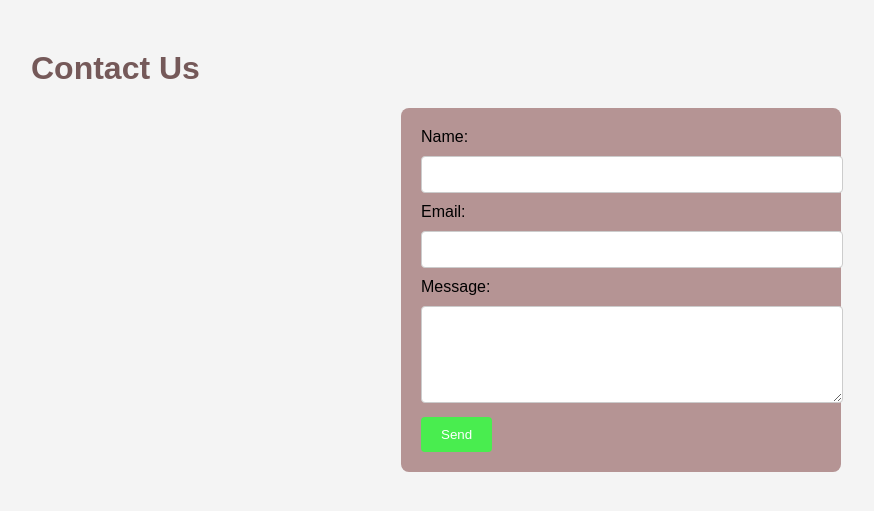
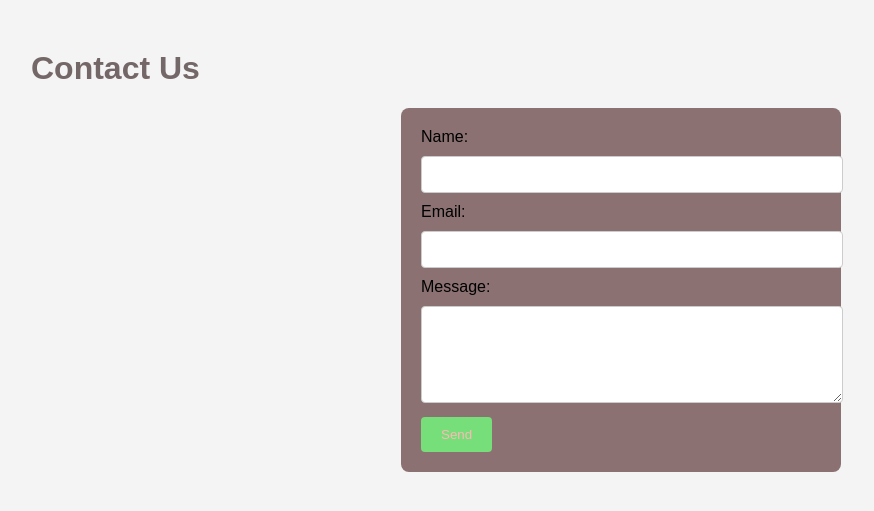
Before and after one commit to vishal368/Project-1-add-contact-, a Flask app: page / in a window 1280 px wide. Shown: the top 511 px of the page, without its empty margins (19-893 px from the left). Run offline with Flask 3, Linux system fonts and the light colour scheme.

Commit message:
lovy changes

```diff
--- a/templates/index.html
+++ b/templates/index.html
@@ -8,16 +8,16 @@
         font-family: Arial, sans-serif; margin: 50px; background-color: #f4f4f4;
     }
     h1 {
-        color: #755959;
+        color: #746767;
     }
     form {
-        background: #b59494; padding: 20px; border-radius: 8px; max-width: 400px; margin: auto;
+        background: #8b7171; padding: 20px; border-radius: 8px; max-width: 400px; margin: auto;
     }
     input[type=text], input[type=email], textarea {
         width: 100%; padding: 10px; margin: 10px 0; border: 1px solid #ccc; border-radius: 4px;
     }
     button {
-        background-color: #49ed4f; color: white; padding: 10px 20px; border: none; border-radius: 4px; cursor: pointer;
+        background-color: #76df79; color: rgb(255, 184, 184); padding: 10px 20px; border: none; border-radius: 4px; cursor: pointer;
     }
     button:hover {
         background-color: #87d68b;
```
